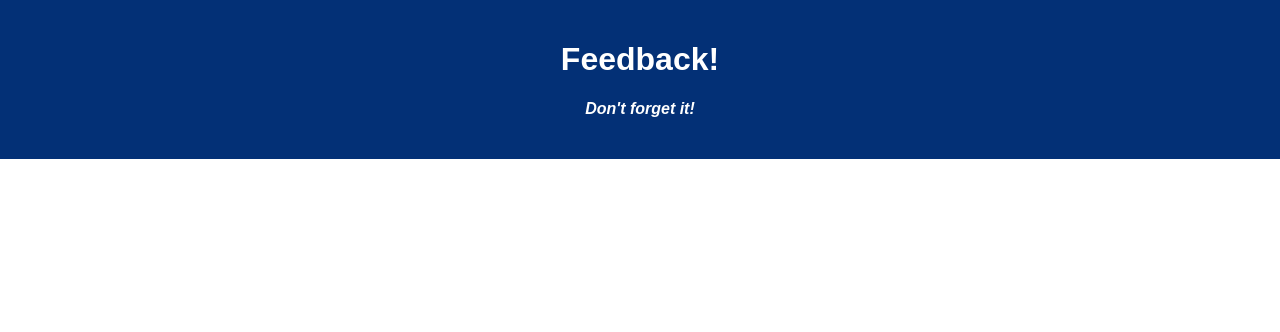
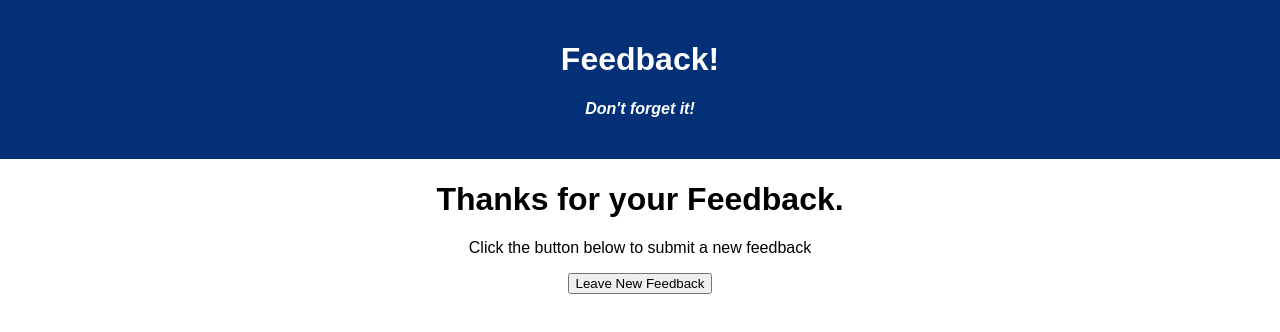
Before and after one commit to BuriedinDreams/feedback-loop-redux, a React (Create React App) app: page /#/ThanksForFeedBack in a window 1280 px wide. Shown: the top 332 px of the page. Built offline with nearby package versions, Linux system fonts and the light colour scheme.

Commit message:
finished all the code. I'm going to make it look nice now.

```diff
--- a/src/components/App/App.jsx
+++ b/src/components/App/App.jsx
@@ -6,6 +6,7 @@ import FormPageTwo from '../FormPageTwo/FormPageTwo'
 import FormPageThree from '../FormPageThree/FormPageThree'
 import FormPageFour from '../FormPageFour/FormPageFour'
 import ReviewFeedBack from '../ReviewFeedBack/ReviewFeedBack'
+import ThanksForFeedBack from '../ThanksForFeedBack/ThanksForFeedBack'
 
 import {HashRouter as Router, Route, Link} from 'react-router-dom';
 
@@ -51,6 +52,12 @@ function App() {
         <ReviewFeedBack />
         </Route>
 
+        <Route path="/ThanksForFeedBack" exact>
+        <ThanksForFeedBack />
+        </Route>
+
+
+
 
       </Router>
     </div>
--- a/src/components/ReviewFeedBack/ReviewFeedBack.jsx
+++ b/src/components/ReviewFeedBack/ReviewFeedBack.jsx
@@ -7,6 +7,7 @@ import axios from 'axios'
 
 function ReviewFeedBack() {
 
+  const history = useHistory(); // this is used get to the next page
     // this is grabbing the users final results from the survey.
   const getUsersResults = useSelector((store) => {
   return store.usersSubmission;
@@ -32,7 +33,7 @@ function ReviewFeedBack() {
         console.log('ERROR ON POST',error);
 
         })
-        history.push('/ThanksforFeedback')
+        history.push('/ThanksForFeedBack')
   };
 
 
--- a/src/components/ThanksForFeedBack/ThanksForFeedBack.jsx
+++ b/src/components/ThanksForFeedBack/ThanksForFeedBack.jsx
@@ -1,16 +1,35 @@
+
+import { useHistory } from 'react-router-dom';
+
+
+function ThanksForFeedBack() {
+
+  const history = useHistory(); // this is used get to the next page
+
+  function backToStart() {
+
+    history.push('/') // this will take the user back to start.
+
+  }
+
+
+  return(
+    <div>
+
+        <h1>Thanks for your Feedback.</h1>
+
+        <p>Click the button below to submit a new feedback</p>
+
+        <button onClick={backToStart} >Leave New Feedback</button>
+
+    </div>
+
+  );
+
+}
 
 
 
 
 
-
-
-
-
-
-
-
-
-
-
-export default ThanksforFeedBack
+export default ThanksForFeedBack
```
